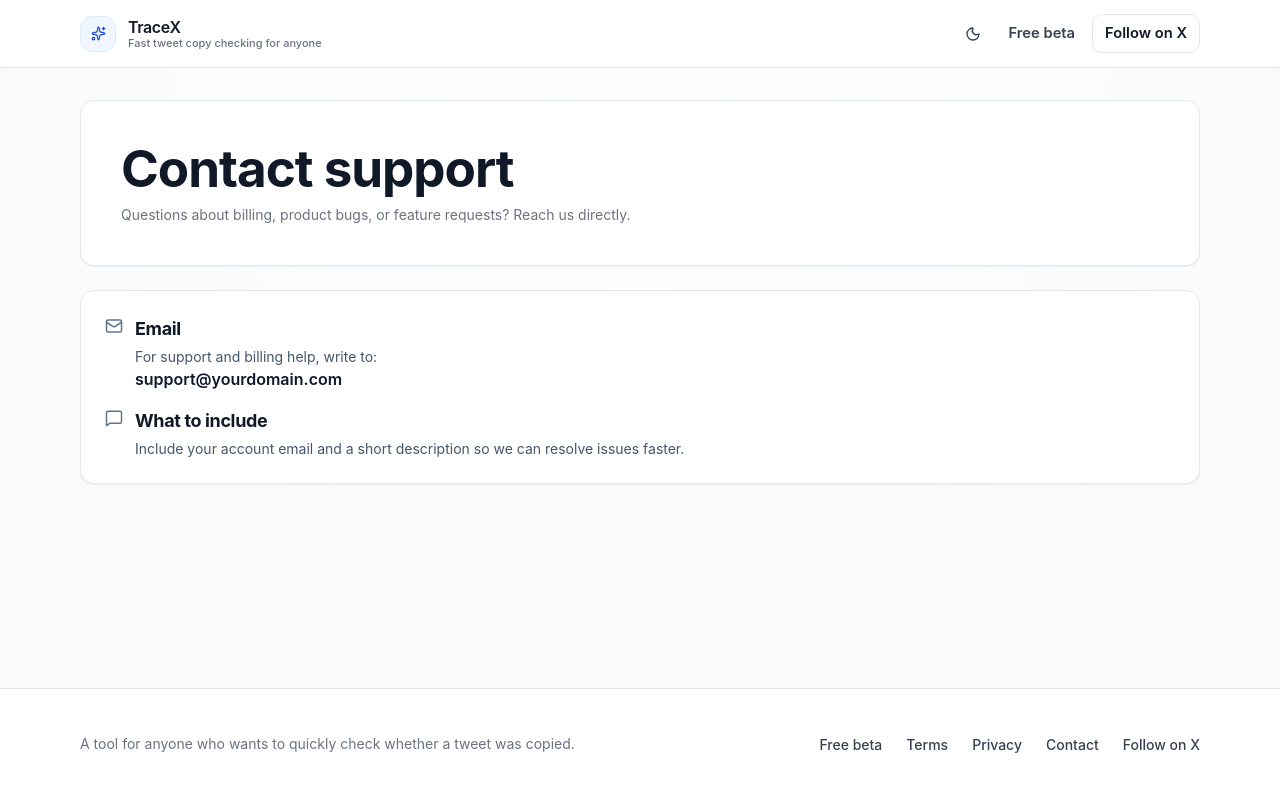
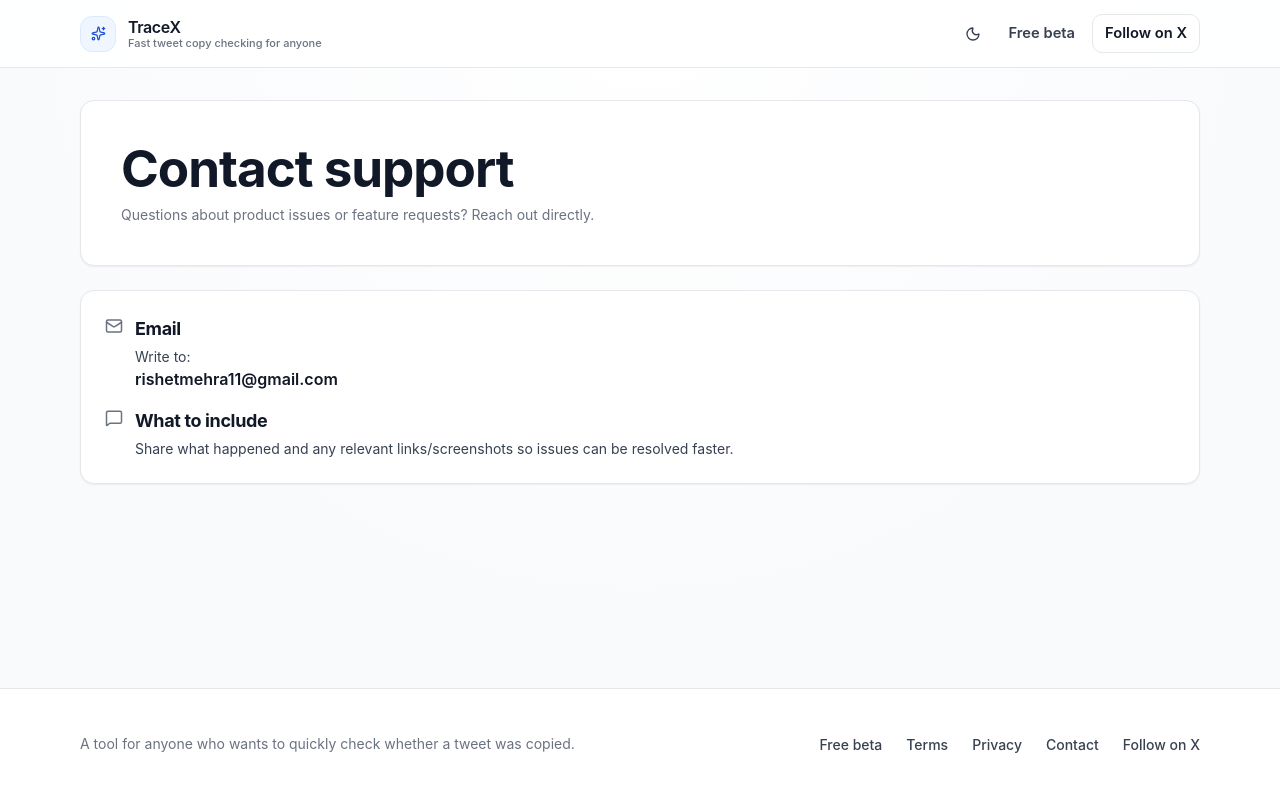
Before and after one commit to Rishet11/TraceX, a Next.js app: page /contact in a window 1280 px wide. Shown: the top 792 px of the page. Built offline with nearby package versions, Linux system fonts and the light colour scheme; no server answers.

Commit message:
feat: update legal pages and add direct contact email

```diff
--- a/app/contact/page.js
+++ b/app/contact/page.js
@@ -9,35 +9,34 @@
       <main className="flex-1 section-block">
         <div className="container-main space-y-6">
           <section className="surface px-6 py-8 md:p-10 space-y-2">
-            <h1 className="display-xl text-slate-900">Contact support</h1>
+            <h1 className="display-xl text-[var(--text-title)]">Contact support</h1>
             <p className="text-helper max-w-2xl">
-              Questions about billing, product bugs, or feature requests? Reach us directly.
+              Questions about product issues or feature requests? Reach out directly.
             </p>
           </section>
 
           <section className="surface p-6 space-y-4">
             <div className="flex items-start gap-3">
-              <Mail className="text-slate-500 mt-0.5" size={18} />
+              <Mail className="text-[var(--text-muted)] mt-0.5" size={18} />
               <div>
-                <h2 className="text-lg font-bold text-slate-900">Email</h2>
-                <p className="text-sm text-slate-600 mt-1">
-                  For support and billing help, write to:
-                </p>
+                <h2 className="text-lg font-bold text-[var(--text-title)]">Email</h2>
+                <p className="text-sm text-[var(--text-body)] mt-1">Write to:</p>
                 <a
-                  href="mailto:support@yourdomain.com"
-                  className="text-slate-900 font-semibold hover:underline"
+                  href="mailto:rishetmehra11@gmail.com"
+                  className="text-[var(--text-title)] font-semibold hover:underline"
                 >
-                  support@yourdomain.com
+                  rishetmehra11@gmail.com
                 </a>
               </div>
             </div>
 
             <div className="flex items-start gap-3">
-              <MessageSquare className="text-slate-500 mt-0.5" size={18} />
+              <MessageSquare className="text-[var(--text-muted)] mt-0.5" size={18} />
               <div>
-                <h2 className="text-lg font-bold text-slate-900">What to include</h2>
-                <p className="text-sm text-slate-600 mt-1">
-                  Include your account email and a short description so we can resolve issues faster.
+                <h2 className="text-lg font-bold text-[var(--text-title)]">What to include</h2>
+                <p className="text-sm text-[var(--text-body)] mt-1">
+                  Share what happened and any relevant links/screenshots so issues can be resolved
+                  faster.
                 </p>
               </div>
             </div>
--- a/app/privacy/page.js
+++ b/app/privacy/page.js
@@ -8,15 +8,15 @@
       <main className="flex-1 section-block">
         <div className="container-main space-y-6">
           <section className="surface px-6 py-8 md:p-10 space-y-2">
-            <h1 className="display-xl text-slate-900">Privacy Policy</h1>
+            <h1 className="display-xl text-[var(--text-title)]">Privacy Policy</h1>
             <p className="text-helper max-w-2xl">
               This page explains what data is processed to run searches and related product features.
             </p>
           </section>
 
-          <section className="surface p-6 space-y-5 text-sm text-slate-700">
+          <section className="surface p-6 space-y-5 text-sm text-[var(--text-body)]">
             <div>
-              <h2 className="text-lg font-bold text-slate-900">What we process</h2>
+              <h2 className="text-lg font-bold text-[var(--text-title)]">What we process</h2>
               <p className="mt-1">
                 We process tweet text and tweet URLs you submit to perform similarity search and
                 optional AI analysis.
@@ -24,7 +24,7 @@
             </div>
 
             <div>
-              <h2 className="text-lg font-bold text-slate-900">What not to submit</h2>
+              <h2 className="text-lg font-bold text-[var(--text-title)]">What not to submit</h2>
               <p className="mt-1">
                 Do not submit sensitive personal data, secrets, or private credentials in search
                 inputs.
@@ -32,7 +32,7 @@
             </div>
 
             <div>
-              <h2 className="text-lg font-bold text-slate-900">Payment data during beta</h2>
+              <h2 className="text-lg font-bold text-[var(--text-title)]">Payment data during beta</h2>
               <p className="mt-1">
                 The app currently runs as free beta, so no payment collection flow is active inside
                 the product.
@@ -40,9 +40,9 @@
             </div>
 
             <div>
-              <h2 className="text-lg font-bold text-slate-900">Support</h2>
+              <h2 className="text-lg font-bold text-[var(--text-title)]">Support</h2>
               <p className="mt-1">
-                For privacy requests, contact support using the email on the contact page.
+                For privacy requests, contact support at rishetmehra11@gmail.com.
               </p>
             </div>
           </section>
--- a/app/terms/page.js
+++ b/app/terms/page.js
@@ -1,4 +1,3 @@
-import Link from 'next/link';
 import AppHeader from '@/components/AppHeader';
 import AppFooter from '@/components/AppFooter';
 
@@ -9,16 +8,16 @@
       <main className="flex-1 section-block">
         <div className="container-main space-y-6">
           <section className="surface px-6 py-8 md:p-10 space-y-2">
-            <h1 className="display-xl text-slate-900">Terms of Service</h1>
+            <h1 className="display-xl text-[var(--text-title)]">Terms of Service</h1>
             <p className="text-helper max-w-2xl">
               By using this service, you agree to use it responsibly and follow platform rules and
               local laws.
             </p>
           </section>
 
-          <section className="surface p-6 space-y-5 text-sm text-slate-700">
+          <section className="surface p-6 space-y-5 text-sm text-[var(--text-body)]">
             <div>
-              <h2 className="text-lg font-bold text-slate-900">Use of service</h2>
+              <h2 className="text-lg font-bold text-[var(--text-title)]">Use of service</h2>
               <p className="mt-1">
                 You may use this tool to discover likely copied tweets and review public content. Do
                 not use it for harassment, abuse, or unlawful activity.
@@ -26,7 +25,7 @@
             </div>
 
             <div>
-              <h2 className="text-lg font-bold text-slate-900">Availability</h2>
+              <h2 className="text-lg font-bold text-[var(--text-title)]">Availability</h2>
               <p className="mt-1">
                 Search coverage can vary by source availability. We do not guarantee uninterrupted
                 uptime or complete recall for every query.
@@ -34,7 +33,7 @@
             </div>
 
             <div>
-              <h2 className="text-lg font-bold text-slate-900">Free beta terms</h2>
+              <h2 className="text-lg font-bold text-[var(--text-title)]">Free beta terms</h2>
               <p className="mt-1">
                 The current release is a free beta experience. Feature availability can evolve over
                 time as we improve reliability and product quality.
@@ -42,9 +41,12 @@
             </div>
 
             <div>
-              <h2 className="text-lg font-bold text-slate-900">Questions</h2>
+              <h2 className="text-lg font-bold text-[var(--text-title)]">Questions</h2>
               <p className="mt-1">
-                Contact us via the <Link href="/contact" className="underline">support page</Link>{' '}
+                Contact us at{' '}
+                <a href="mailto:rishetmehra11@gmail.com" className="underline hover:text-[var(--brand-700)]">
+                  rishetmehra11@gmail.com
+                </a>{' '}
                 for product or usage questions.
               </p>
             </div>
```
